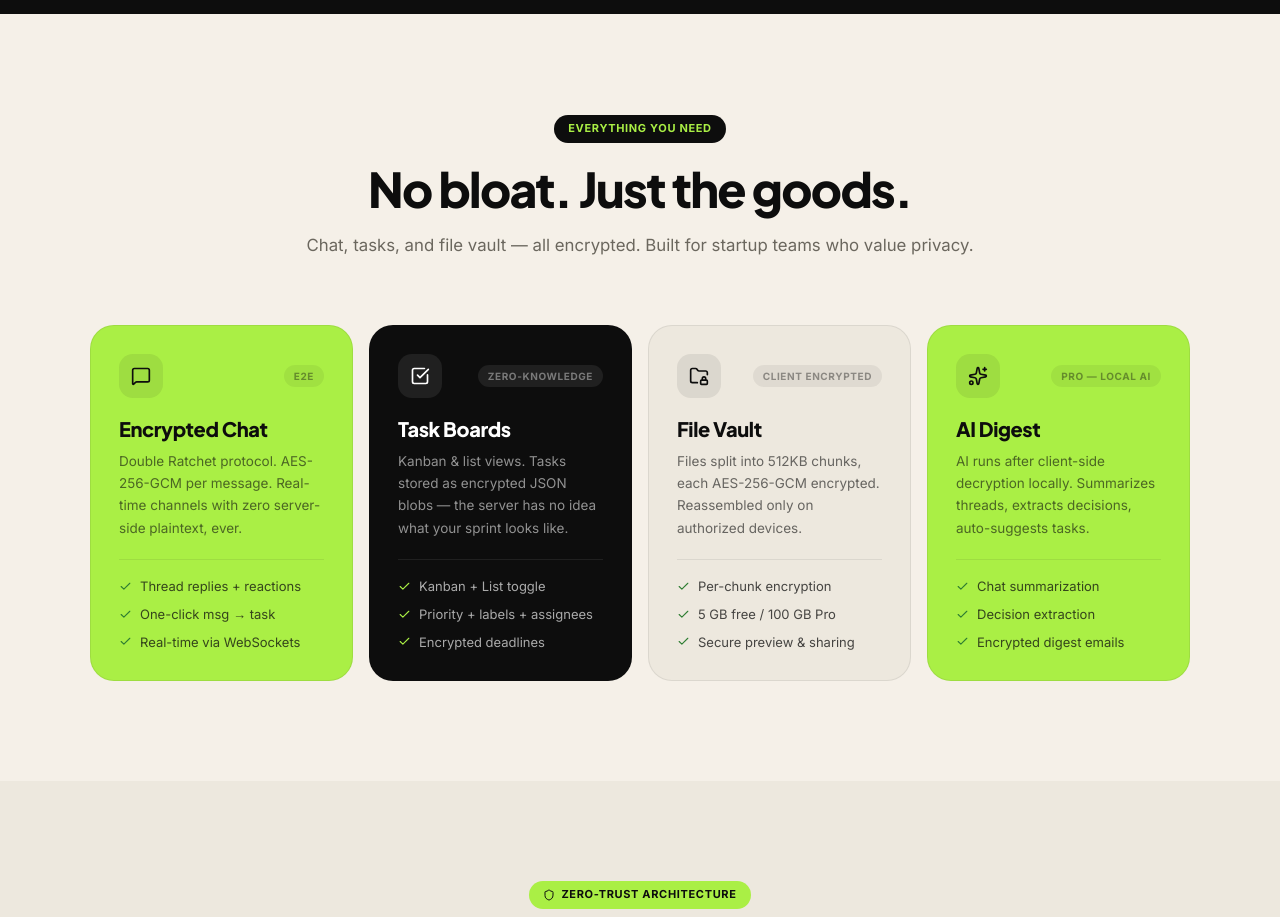
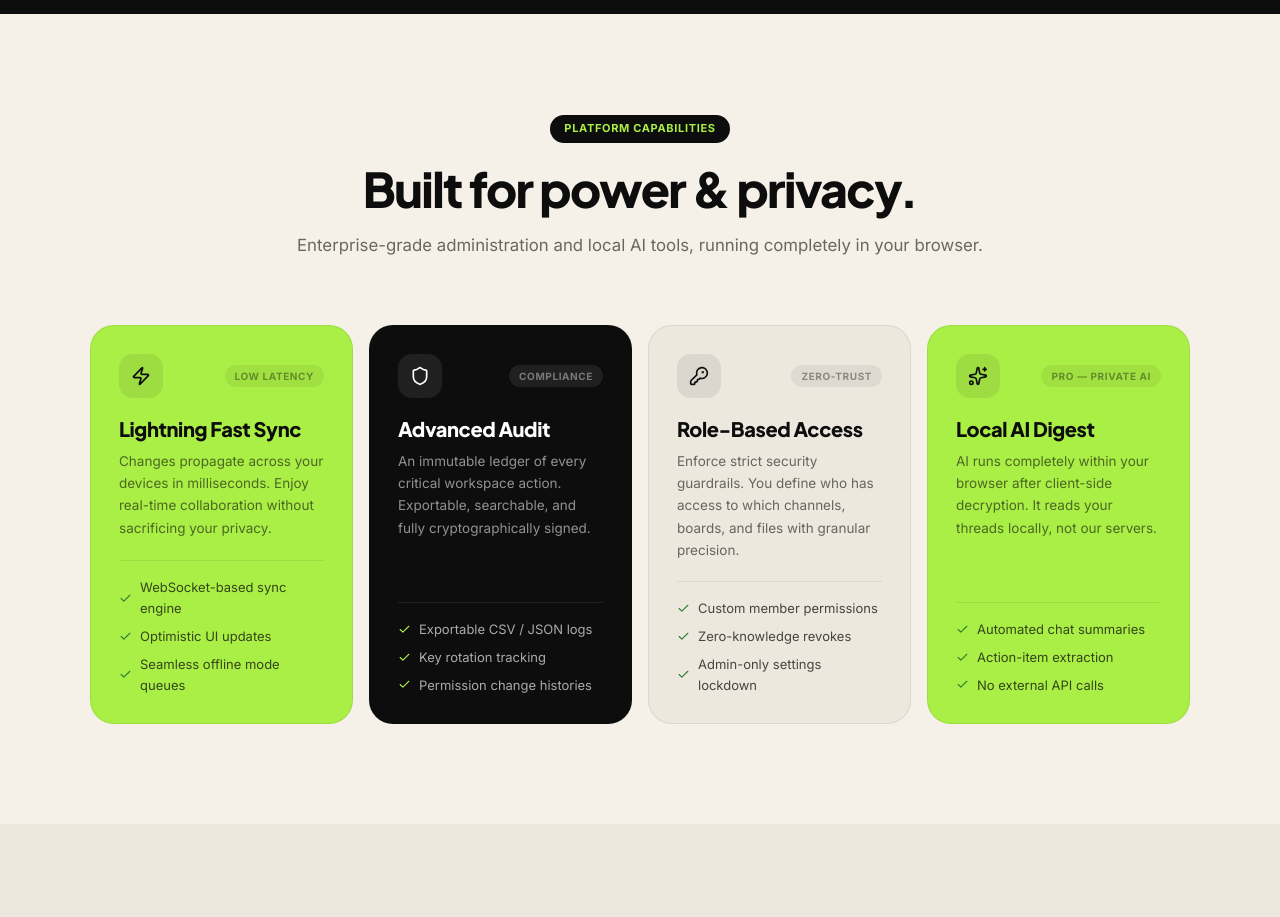
Before and after one commit to mayankbohara0-dev/CiperDesk, a Next.js app: page / in a window 1280 px wide. Shown: the part 2140-3057 px from the top of the page. Built offline with nearby package versions, Linux system fonts and the light colour scheme; no server answers.

Commit message:
Update landing page features grid to highlight platform capabilities

```diff
--- a/app/page.tsx
+++ b/app/page.tsx
@@ -262,27 +262,27 @@ export default function LandingPage() {
 
   const features = [
     {
-      icon: MessageSquare, title: "Encrypted Chat", badge: "E2E",
-      desc: "Double Ratchet protocol. AES-256-GCM per message. Real-time channels with zero server-side plaintext, ever.",
-      pts: ["Thread replies + reactions", "One-click msg → task", "Real-time via WebSockets"],
+      icon: Zap, title: "Lightning Fast Sync", badge: "Low Latency",
+      desc: "Changes propagate across your devices in milliseconds. Enjoy real-time collaboration without sacrificing your privacy.",
+      pts: ["WebSocket-based sync engine", "Optimistic UI updates", "Seamless offline mode queues"],
       bg: "#AAEF45", textColor: "#0D0D0D",
     },
     {
-      icon: CheckSquare, title: "Task Boards", badge: "Zero-Knowledge",
-      desc: "Kanban & list views. Tasks stored as encrypted JSON blobs — the server has no idea what your sprint looks like.",
-      pts: ["Kanban + List toggle", "Priority + labels + assignees", "Encrypted deadlines"],
+      icon: Shield, title: "Advanced Audit", badge: "Compliance",
+      desc: "An immutable ledger of every critical workspace action. Exportable, searchable, and fully cryptographically signed.",
+      pts: ["Exportable CSV / JSON logs", "Key rotation tracking", "Permission change histories"],
       bg: "#0D0D0D", textColor: "#fff",
     },
     {
-      icon: FolderLock, title: "File Vault", badge: "Client Encrypted",
-      desc: "Files split into 512KB chunks, each AES-256-GCM encrypted. Reassembled only on authorized devices.",
-      pts: ["Per-chunk encryption", "5 GB free / 100 GB Pro", "Secure preview & sharing"],
+      icon: KeyRound, title: "Role-Based Access", badge: "Zero-Trust",
+      desc: "Enforce strict security guardrails. You define who has access to which channels, boards, and files with granular precision.",
+      pts: ["Custom member permissions", "Zero-knowledge revokes", "Admin-only settings lockdown"],
       bg: "#EDE8DE", textColor: "#0D0D0D",
     },
     {
-      icon: Sparkles, title: "AI Digest", badge: "Pro — Local AI",
-      desc: "AI runs after client-side decryption locally. Summarizes threads, extracts decisions, auto-suggests tasks.",
-      pts: ["Chat summarization", "Decision extraction", "Encrypted digest emails"],
+      icon: Sparkles, title: "Local AI Digest", badge: "Pro — Private AI",
+      desc: "AI runs completely within your browser after client-side decryption. It reads your threads locally, not our servers.",
+      pts: ["Automated chat summaries", "Action-item extraction", "No external API calls"],
       bg: "#AAEF45", textColor: "#0D0D0D",
     },
   ];
@@ -585,11 +585,11 @@ export default function LandingPage() {
         <div style={{ maxWidth: 1100, margin: "0 auto" }}>
           <div style={{ textAlign: "center", marginBottom: 64 }}>
             <div style={{ display: "inline-flex", alignItems: "center", gap: 6, background: "#0D0D0D", borderRadius: 999, padding: "5px 14px", marginBottom: 20 }}>
-              <span style={{ fontSize: 11, fontWeight: 700, color: "var(--lime)", textTransform: "uppercase", letterSpacing: ".06em" }}>Everything you need</span>
+              <span style={{ fontSize: 11, fontWeight: 700, color: "var(--lime)", textTransform: "uppercase", letterSpacing: ".06em" }}>Platform Capabilities</span>
             </div>
-            <h2 className="section-heading">No bloat. Just the goods.</h2>
+            <h2 className="section-heading">Built for power & privacy.</h2>
             <p className="section-subheading" style={{ margin: "16px auto 0", textAlign: "center" }}>
-              Chat, tasks, and file vault — all encrypted. Built for startup teams who value privacy.
+              Enterprise-grade administration and local AI tools, running completely in your browser.
             </p>
           </div>
 
```
